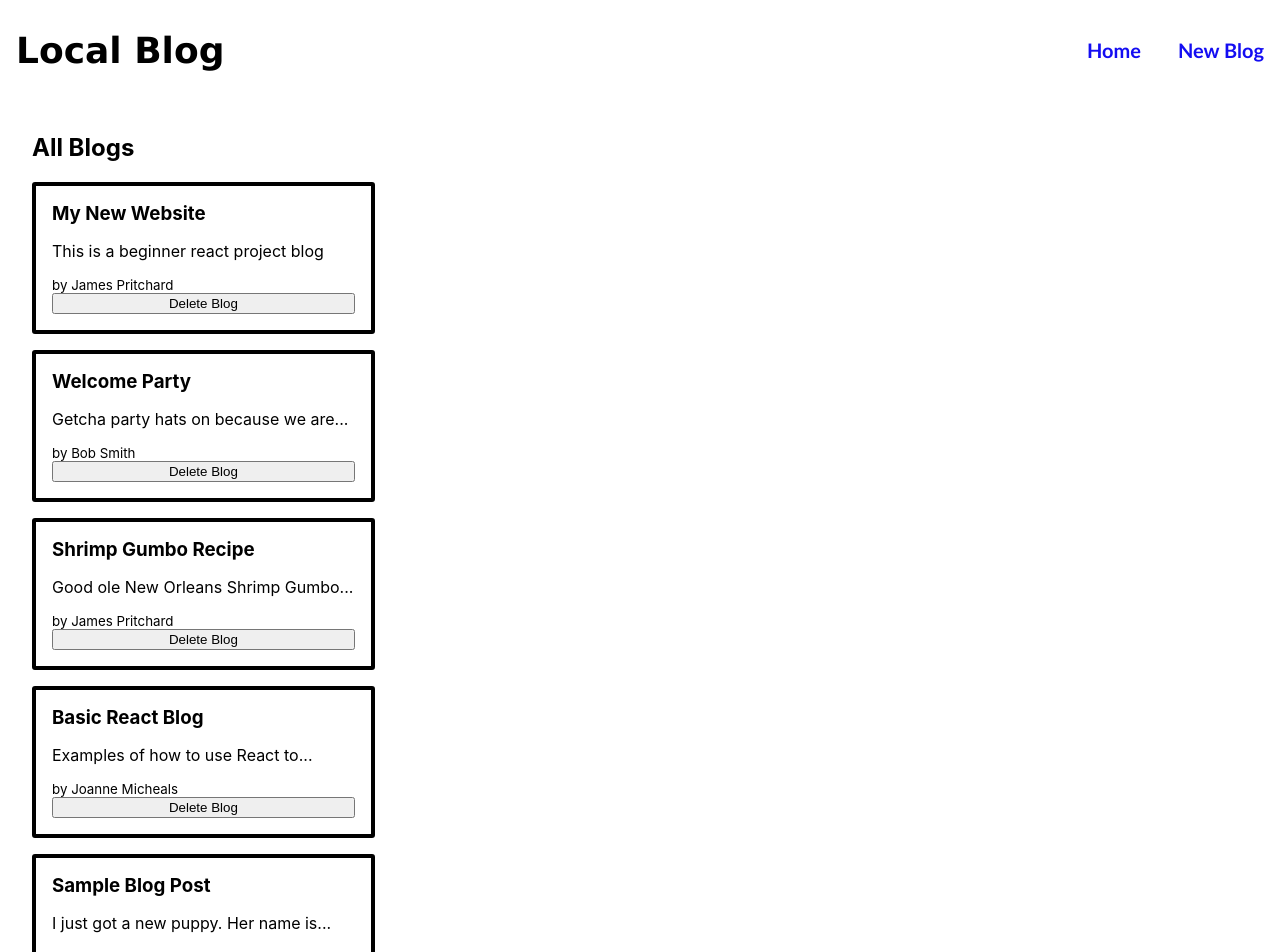
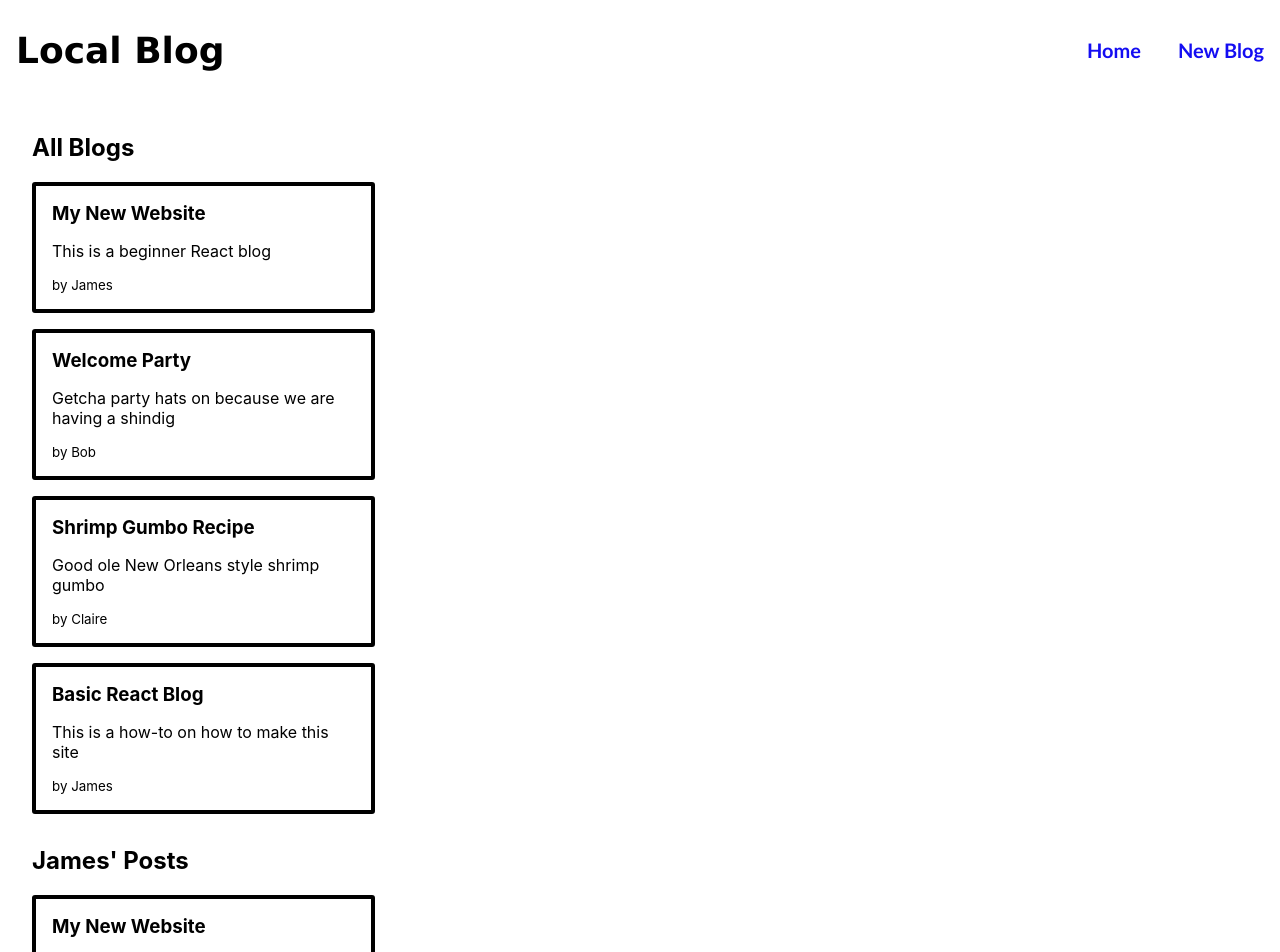
Before and after one commit to SuedePritch/ReactProjects, a React (Create React App) app: page / in a window 1280 px wide. Shown: the top 952 px of the page. Built offline with nearby package versions, Linux system fonts and the light colour scheme; data requests are answered from the project's data file.

Commit message:
fetch data from json server and catch errors

```diff
--- /dev/null
+++ b/data/db.json
@@ -0,0 +1,28 @@
+{
+    "blog": [
+        {
+            "id": 1,
+            "title": "My New Website",
+            "body": "This is a beginner React blog",
+            "author":"James"
+        },
+        {
+            "id": 2,
+            "title": "Welcome Party",
+            "body": "Getcha party hats on because we are having a shindig",
+            "author":"Bob"
+        },
+        {
+            "id": 3,
+            "title": "Shrimp Gumbo Recipe",
+            "body": "Good ole New Orleans style shrimp gumbo",
+            "author":"Claire"
+        },
+        {
+            "id": 4,
+            "title": "Basic React Blog",
+            "body": "This is a how-to on how to make this site",
+            "author":"James"
+        }
+    ]
+}
--- a/src/BlogList.js
+++ b/src/BlogList.js
@@ -1,4 +1,4 @@
-const BlogList = ({blog, title, handleDelete}) => {
+const BlogList = ({blog, title}) => {
     return (
         <div className="bloglist">
             <h2>{title}</h2>
@@ -6,8 +6,7 @@ const BlogList = ({blog, title, handleDelete}) => {
                 <div className="blog-preview" key={blog.id}>
                     <h3> {blog.title} </h3>
                     <p>{blog.body}</p>
-                    <small> by {blog.author} </small>
-                    <button onClick={() => handleDelete(blog.id)}>Delete Blog</button>
+                    <small>by {blog.author} </small>
                 </div>
             ))}
         </div>
--- a/src/Home.js
+++ b/src/Home.js
@@ -1,22 +1,40 @@
 import {useState} from 'react';
+import { useEffect } from 'react';
 import BlogList from './BlogList';
 
 const Home = () => {
-    const [blog, setBlog] = useState([
-        {id:1, title: 'My New Website', body: 'This is a beginner react project blog', author: 'James Pritchard'},
-        {id:2, title: 'Welcome Party', body: 'Getcha party hats on because we are...', author: 'Bob Smith'},
-        {id:3, title: 'Shrimp Gumbo Recipe', body: 'Good ole New Orleans Shrimp Gumbo...', author: 'James Pritchard'},
-        {id:4, title: 'Basic React Blog', body: 'Examples of how to use React to...', author: 'Joanne Micheals'},
-        {id:5, title: 'Sample Blog Post', body: 'I just got a new puppy. Her name is...', author: 'Roger Johnson'}
-    ])
-    const handleDelete = (id) => {
-        const newBlogs  = blog.filter(blog => blog.id !== id);
-        setBlog(newBlogs)
-    }
+    const [blog, setBlog] = useState(null);
+    const [isPending, setIsPending] = useState(true);
+    const [error,setError] = useState(null)
+
+
+    useEffect(() =>{
+        setTimeout(() => {
+            fetch('http://localhost:8000/blog')
+        .then(res =>{
+            if(!res.ok){
+                throw Error('could not retrieve blog posts')
+            }
+            return res.json();
+        }).then(data => {
+            setBlog(data);
+            setIsPending(false);
+            setError(null);
+        }).catch(err =>{
+            setIsPending(false);
+            setError(err.message);
+
+        })
+        }, 1000)
+    },
+    [])
+
     return (
         <div className="home">
-            <BlogList blog={blog} title='All Blogs' handleDelete={handleDelete}/>
-            <BlogList blog={blog.filter((blog) => blog.author === 'James Pritchard') } title="James' Posts" handleDelete={handleDelete}/>
+            { error && <div>{error}</div>}
+            {isPending && <div>Loading...</div>}
+            {blog && <BlogList blog={blog} title='All Blogs' />}
+            {blog && <BlogList blog={blog.filter((blog) => blog.author === 'James') } title="James' Posts"/>}
         </div>
     );
 }
```
